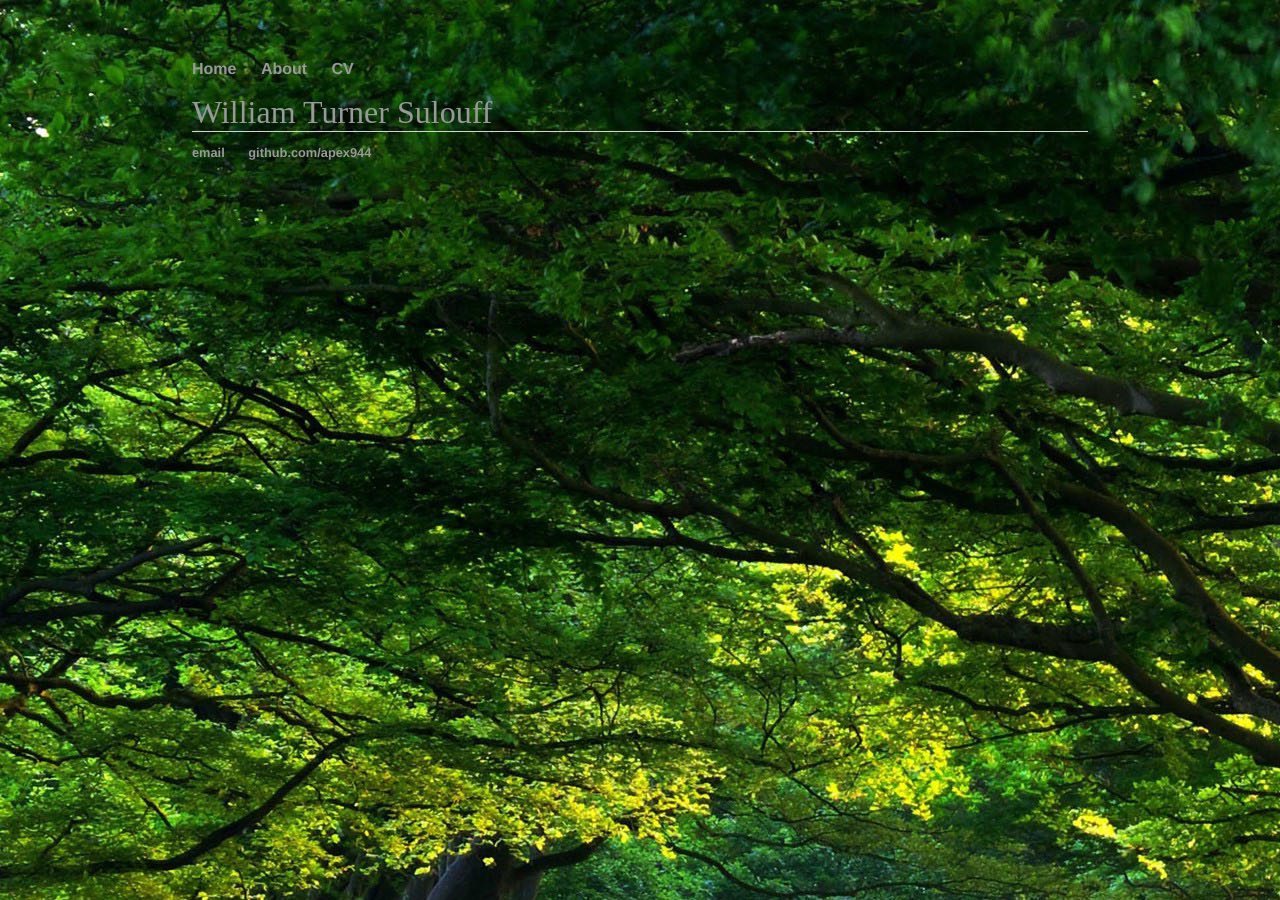
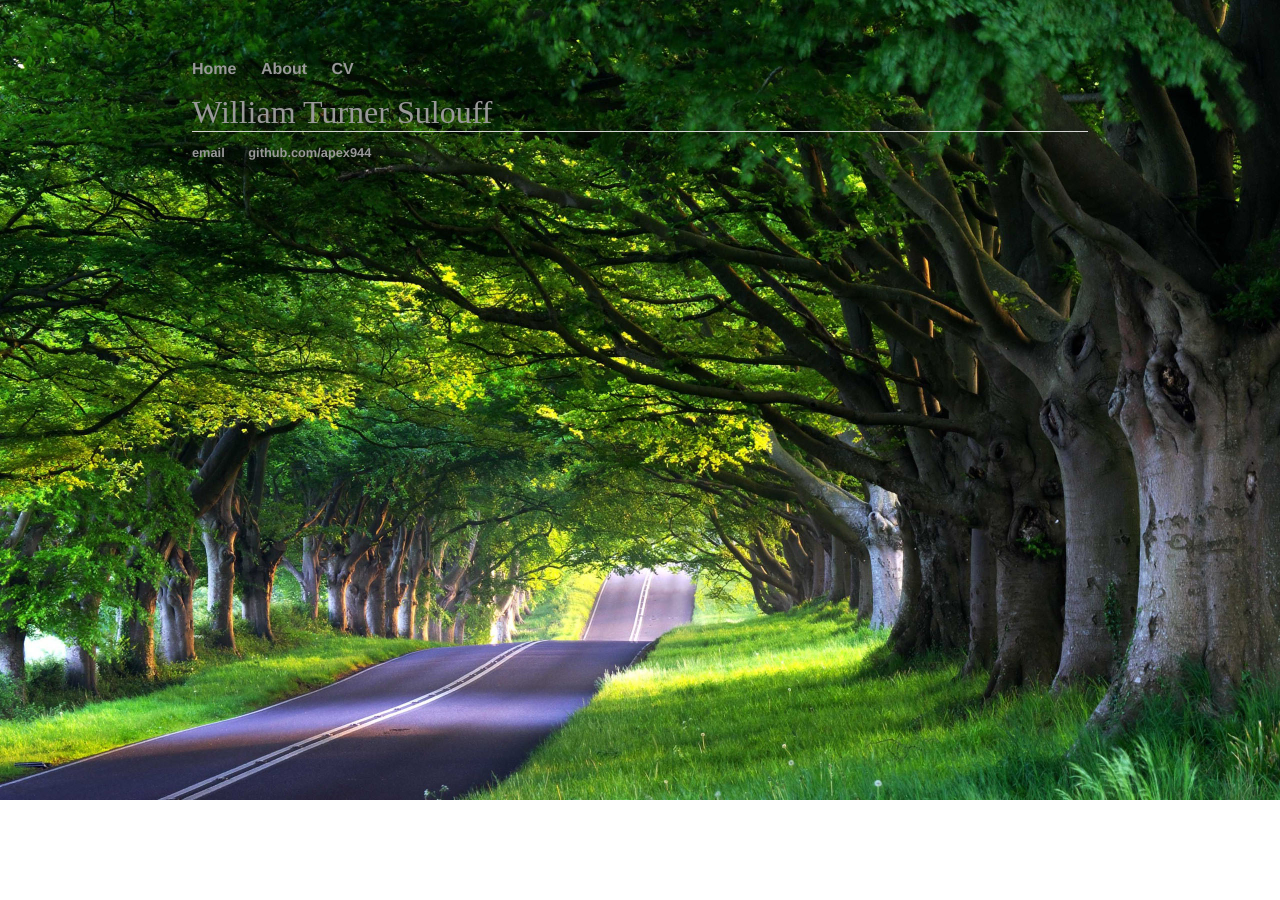
Before and after one commit to apex944/apex944.github.io, a Jekyll site: the page index.html, which Jekyll copies as it is, in a window 1280 px wide. Built offline with Jekyll 4.4.1, drawn with Linux system fonts in a browser that asks for light colours.

Commit message:
added cover back

```diff
--- a/css/main.css
+++ b/css/main.css
@@ -46,6 +46,8 @@
 
 .section1{
     background-image:url("/img/road.jpg");
+    background-size:cover;
+    background-repeat:no-repeat
 }
 
 .section2{
```
